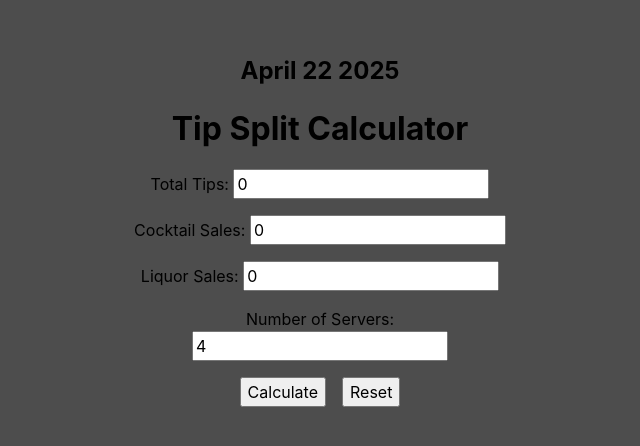
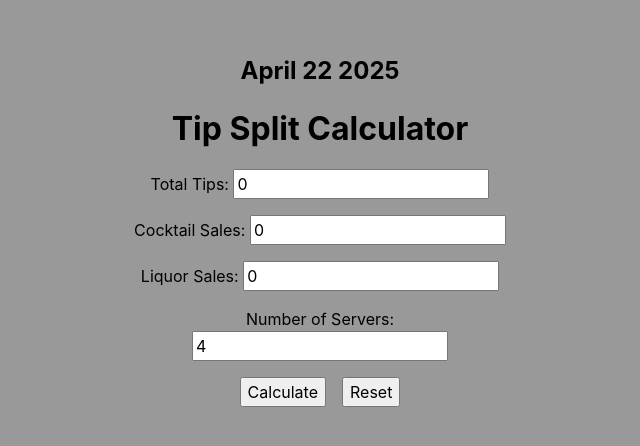
Before and after one commit to moojica/tomahawk-tipout-calculator, a React (Vite) app: page / in a window 1280 px wide. Shown: the part 170-616 px from the top of the page, without its empty margins (320-960 px from the left). Built offline with nearby package versions, Linux system fonts and the light colour scheme.

Commit message:
Lightened up background

```diff
--- a/src/App.css
+++ b/src/App.css
@@ -1,7 +1,7 @@
 :root {
   --white: hsl(0, 0%, 90%);
   --grey: hsl(0, 0%, 20%);
-  --dark-grey: hsl(0, 0%, 30%);
+  --dark-grey: hsl(0, 0%, 60%);
   --off-black: hsl(0, 0%, 8%);
   --green: hsl(75, 94%, 57%);
   --border-radius: 0.625rem;
```
Also changed, not shown: 1 other file (tests, documents, lock files or other folders).
